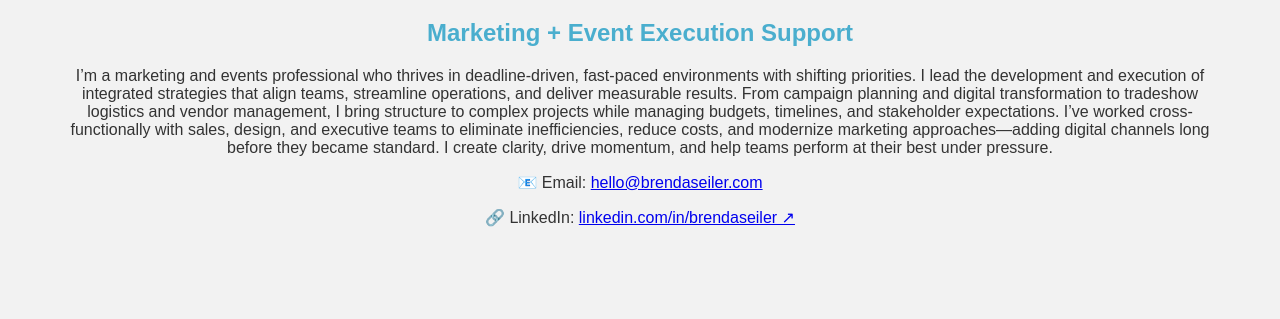
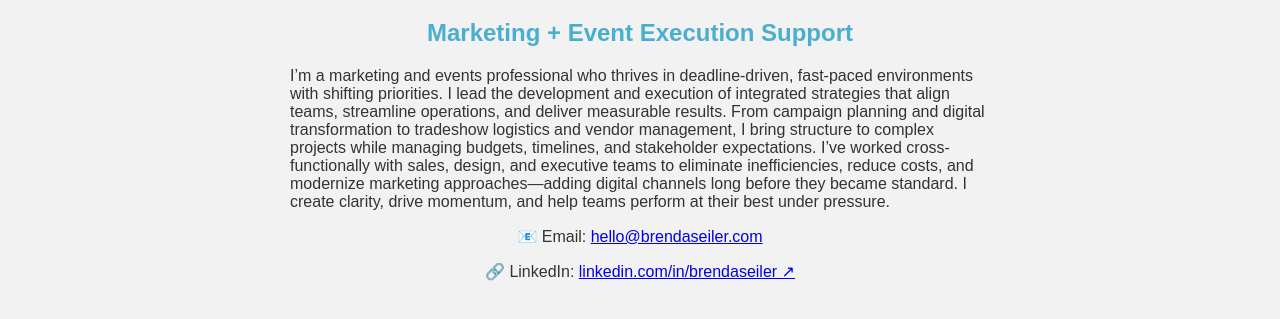
Before and after one commit to brenda-seiler/brenda-seiler.github.io, a plain HTML site: page index.html in a window 1280 px wide. Shown: the part 119-438 px from the top of the page. Drawn offline with Linux system fonts and the light colour scheme.

Commit message:
Update index.html

```diff
--- a/index.html
+++ b/index.html
@@ -21,7 +21,9 @@
   <body>
     <h1>Brenda Seiler</h1>
     <h2>Marketing + Event Execution Support</h2>
-    <p>I’m a marketing and events professional who thrives in deadline-driven, fast-paced environments with shifting priorities. I lead the development and execution of integrated strategies that align teams, streamline operations, and deliver measurable results. From campaign planning and digital transformation to tradeshow logistics and vendor management, I bring structure to complex projects while managing budgets, timelines, and stakeholder expectations. I’ve worked cross-functionally with sales, design, and executive teams to eliminate inefficiencies, reduce costs, and modernize marketing approaches—adding digital channels long before they became standard. I create clarity, drive momentum, and help teams perform at their best under pressure.</p>
+   <p style="text-align: left; max-width: 700px; margin: 0 auto;">
+  I’m a marketing and events professional who thrives in deadline-driven, fast-paced environments with shifting priorities. I lead the development and execution of integrated strategies that align teams, streamline operations, and deliver measurable results. From campaign planning and digital transformation to tradeshow logistics and vendor management, I bring structure to complex projects while managing budgets, timelines, and stakeholder expectations. I’ve worked cross-functionally with sales, design, and executive teams to eliminate inefficiencies, reduce costs, and modernize marketing approaches—adding digital channels long before they became standard. I create clarity, drive momentum, and help teams perform at their best under pressure.
+</p>
     <p>📧 Email: <a href="mailto:hello@brendaseiler.com">hello@brendaseiler.com</a></p>
   <p>🔗 LinkedIn: <a href="https://linkedin.com/in/brendaseiler" target="_blank">linkedin.com/in/brendaseiler ↗</a></p>
   </body>
```
